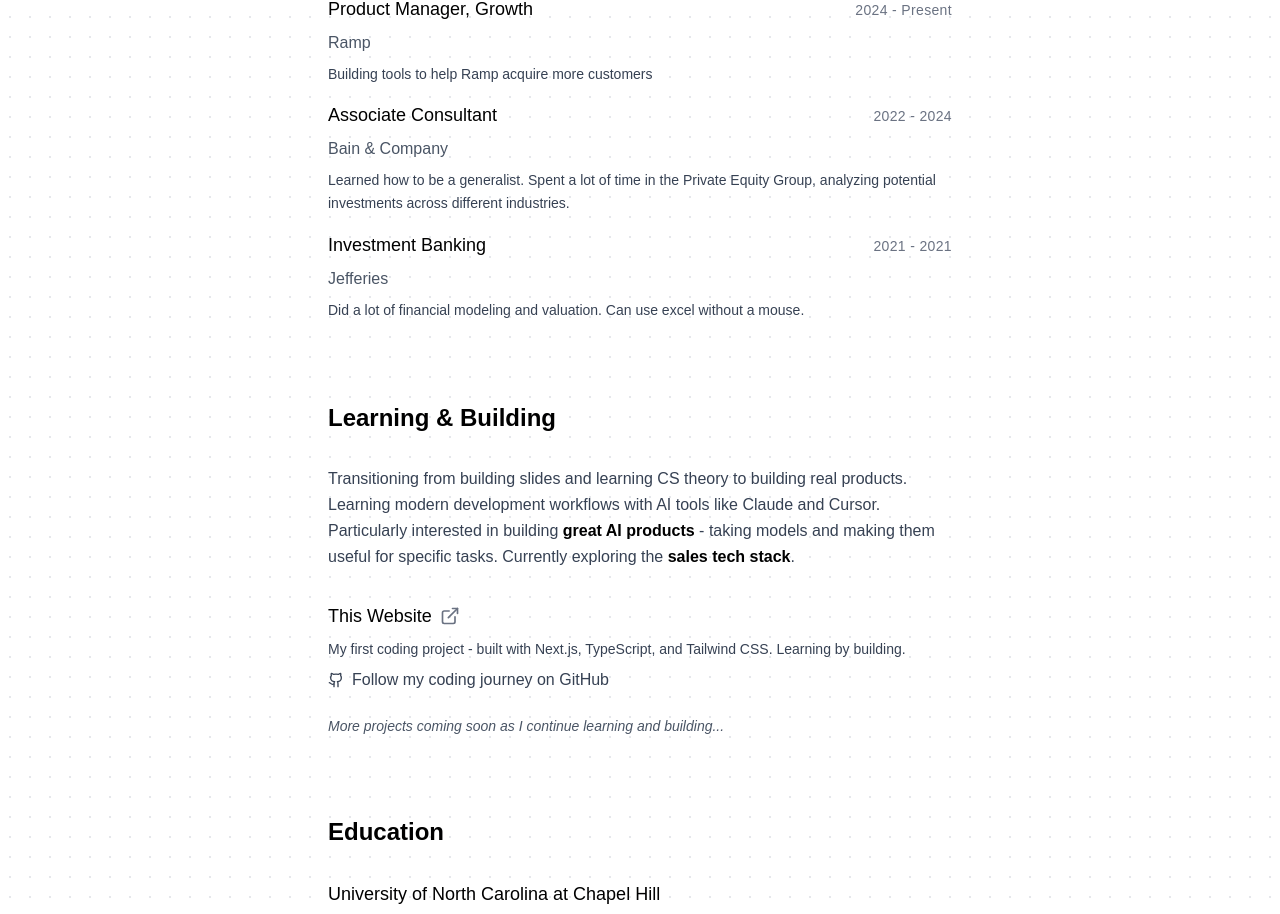
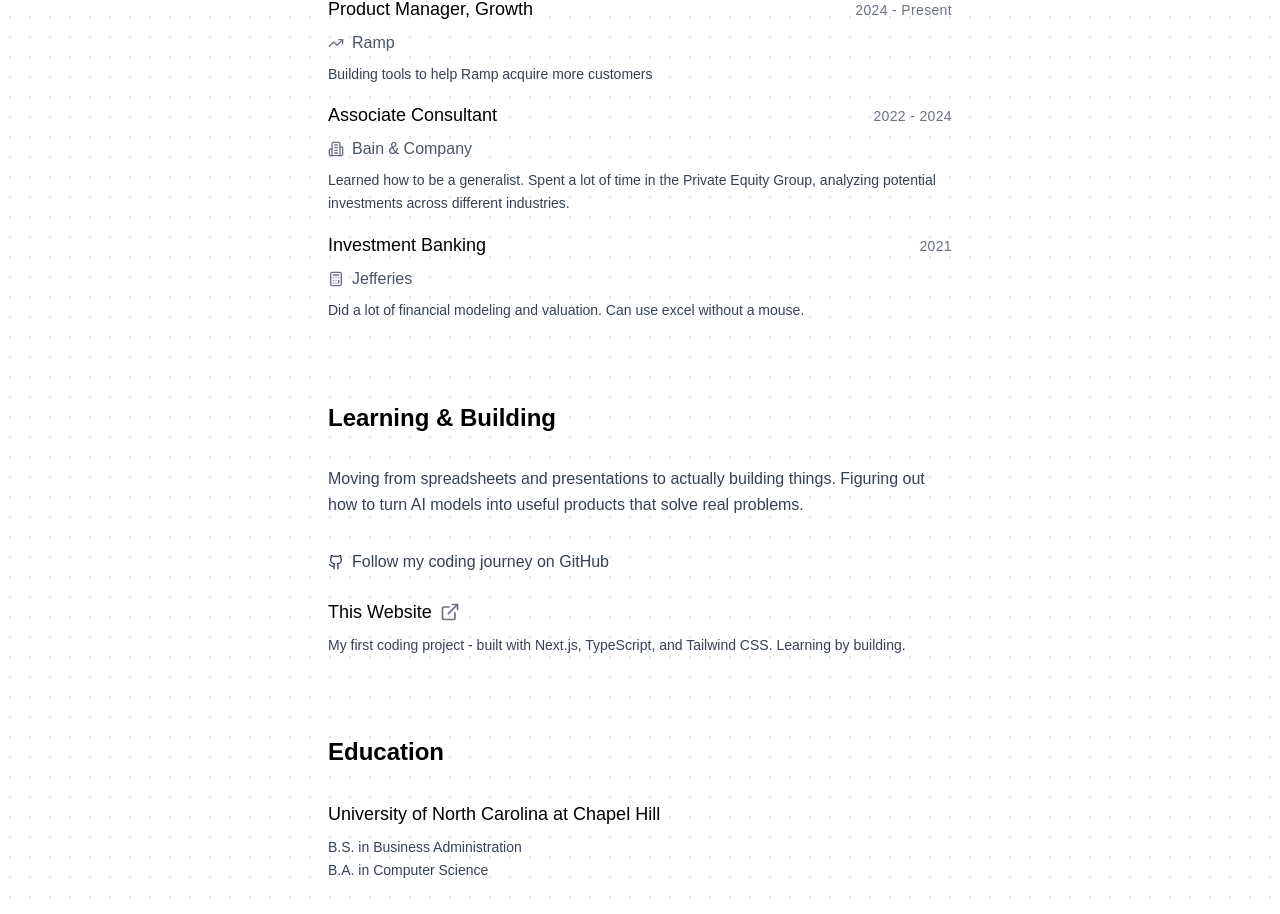
Before and after one commit to pgujare/personal-website, a Next.js app: page / in a window 1280 px wide. Shown: the part 433-1347 px from the top of the page. Built offline with nearby package versions, Linux system fonts and the light colour scheme.

Commit message:
updated styling

```diff
--- a/app/page.tsx
+++ b/app/page.tsx
@@ -1,4 +1,4 @@
-import { Mail, Linkedin, Twitter, Github, ExternalLink, MapPin, Zap, ChefHat, Circle, Music, Dumbbell, Coffee } from "lucide-react"
+import { Mail, Linkedin, Twitter, Github, ExternalLink, MapPin, Zap, ChefHat, Circle, Music, Dumbbell, Coffee, Building2, TrendingUp, Calculator } from "lucide-react"
 import { Analytics } from "@vercel/analytics/next"
 import Link from "next/link"
 import { Metadata } from "next"
@@ -85,7 +85,17 @@
                 <h3 className="text-lg font-medium text-black group-hover:text-gray-900 transition-colors duration-200">Product Manager, Growth</h3>
                 <span className="text-sm font-medium text-gray-500 tracking-wide">2024 - Present</span>
               </div>
-              <p className="text-gray-600 mb-2 group-hover:text-gray-700 transition-colors duration-200">Ramp</p>
+              <div className="flex items-center gap-2 mb-2">
+                <TrendingUp className="h-4 w-4 text-gray-500" />
+                <Link
+                  href="https://ramp.com"
+                  target="_blank"
+                  rel="noopener noreferrer"
+                  className="text-gray-600 group-hover:text-gray-700 transition-all duration-200 hover:bg-yellow-200 px-1 -mx-1 rounded"
+                >
+                  Ramp
+                </Link>
+              </div>
               <p className="text-gray-700 leading-relaxed group-hover:text-gray-800 transition-colors duration-200 text-sm">
                 Building tools to help Ramp acquire more customers
               </p>
@@ -96,7 +106,17 @@
                 <h3 className="text-lg font-medium text-black group-hover:text-gray-900 transition-colors duration-200">Associate Consultant</h3>
                 <span className="text-sm font-medium text-gray-500 tracking-wide">2022 - 2024</span>
               </div>
-              <p className="text-gray-600 mb-2 group-hover:text-gray-700 transition-colors duration-200">Bain & Company</p>
+              <div className="flex items-center gap-2 mb-2">
+                <Building2 className="h-4 w-4 text-gray-500" />
+                <Link
+                  href="https://bain.com"
+                  target="_blank"
+                  rel="noopener noreferrer"
+                  className="text-gray-600 group-hover:text-gray-700 transition-all duration-200 hover:bg-red-100 px-1 -mx-1 rounded"
+                >
+                  Bain & Company
+                </Link>
+              </div>
               <p className="text-gray-700 leading-relaxed group-hover:text-gray-800 transition-colors duration-200 text-sm">
                 Learned how to be a generalist. Spent a lot of time in the Private Equity Group, analyzing potential investments across different industries.
               </p>
@@ -105,9 +125,19 @@
             <div className="group hover:bg-gray-50 hover:shadow-sm rounded-lg p-4 -m-4 transition-all duration-300 ease-in-out cursor-default">
               <div className="flex justify-between items-baseline mb-2">
                 <h3 className="text-lg font-medium text-black group-hover:text-gray-900 transition-colors duration-200">Investment Banking</h3>
-                <span className="text-sm font-medium text-gray-500 tracking-wide">2021 - 2021</span>
+                <span className="text-sm font-medium text-gray-500 tracking-wide">2021</span>
               </div>
-              <p className="text-gray-600 mb-2 group-hover:text-gray-700 transition-colors duration-200">Jefferies</p>
+              <div className="flex items-center gap-2 mb-2">
+                <Calculator className="h-4 w-4 text-gray-500" />
+                <Link
+                  href="https://jefferies.com"
+                  target="_blank"
+                  rel="noopener noreferrer"
+                  className="text-gray-600 group-hover:text-gray-700 transition-all duration-200 hover:bg-gray-200 px-1 -mx-1 rounded"
+                >
+                  Jefferies
+                </Link>
+              </div>
               <p className="text-gray-700 leading-relaxed group-hover:text-gray-800 transition-colors duration-200 text-sm">
                 Did a lot of financial modeling and valuation. Can use excel without a mouse.
               </p>
@@ -121,26 +151,15 @@
           <div className="space-y-8">
             <div>
               <p className="text-gray-700 leading-relaxed mb-6">
-                Transitioning from building slides and learning CS theory to building real products. Learning modern development workflows with AI tools like Claude and Cursor.
-                Particularly interested in building <span className="font-semibold text-black">great AI products</span> - taking models and making them useful for specific tasks. Currently exploring the <span className="font-semibold text-black">sales tech stack</span>.
+                Moving from spreadsheets and presentations to actually building things. Figuring out how to turn AI models into useful products that solve real problems.
               </p>
             </div>
 
-            <div className="space-y-4">
-              <div className="group hover:bg-gray-50 hover:shadow-sm rounded-lg p-4 -m-4 transition-all duration-300 ease-in-out cursor-default">
-                <div className="flex items-center gap-2 mb-2">
-                  <h3 className="text-lg font-medium text-black group-hover:text-gray-900 transition-colors duration-200">This Website</h3>
-                  <ExternalLink className="h-5 w-5 text-gray-500 group-hover:text-gray-600 transition-colors duration-200" />
-                </div>
-                <p className="text-gray-700 leading-relaxed group-hover:text-gray-800 transition-colors duration-200 text-sm">
-                  My first coding project - built with Next.js, TypeScript, and Tailwind CSS. Learning by building.
-                </p>
-              </div>
-
-              <div className="pt-2">
+            <div className="space-y-6">
+              <div>
                 <Link
                   href="https://github.com/pgujare"
-                  className="flex items-center gap-2 text-gray-700 hover:text-black transition-all duration-200 hover:translate-x-1 font-medium text-base"
+                  className="flex items-center gap-2 text-gray-700 hover:text-black transition-all duration-200 hover:translate-x-1 font-medium text-base mb-6"
                   target="_blank"
                   rel="noopener noreferrer"
                 >
@@ -149,9 +168,13 @@
                 </Link>
               </div>
 
-              <div className="pt-2">
-                <p className="text-gray-600 text-sm italic">
-                  More projects coming soon as I continue learning and building...
+              <div className="group hover:bg-gray-50 hover:shadow-sm rounded-lg p-4 -m-4 transition-all duration-300 ease-in-out cursor-default">
+                <div className="flex items-center gap-2 mb-2">
+                  <h3 className="text-lg font-medium text-black group-hover:text-gray-900 transition-colors duration-200">This Website</h3>
+                  <ExternalLink className="h-5 w-5 text-gray-500 group-hover:text-gray-600 transition-colors duration-200" />
+                </div>
+                <p className="text-gray-700 leading-relaxed group-hover:text-gray-800 transition-colors duration-200 text-sm">
+                  My first coding project - built with Next.js, TypeScript, and Tailwind CSS. Learning by building.
                 </p>
               </div>
             </div>
```
Also changed, not shown: public/logos/bain-logo.svg (added).
